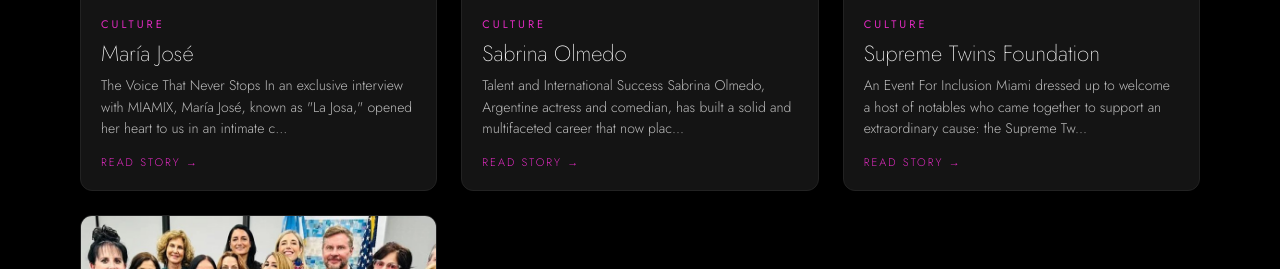
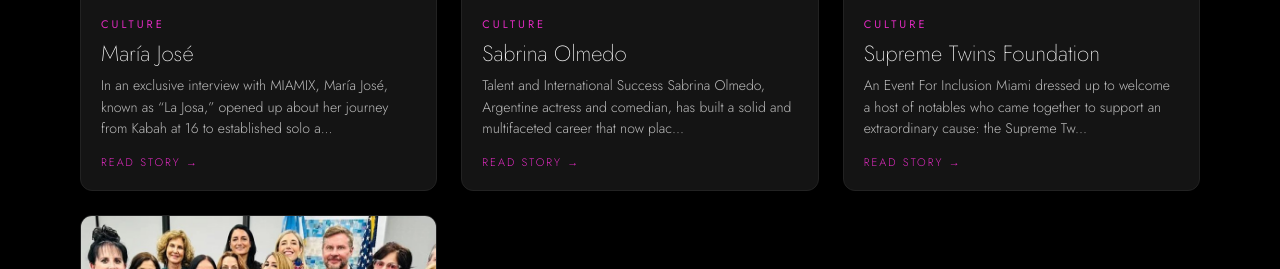
Before and after one commit to MIAMIX-io/MIAMIX.VIP-Site, a Jekyll site: the page built from culture.html, in a window 1280 px wide and 900 px high, scrolled down 1552 px, cut to the strip 185-454 px from the top of the window. Built offline with Jekyll 4.4.1, drawn with Linux system fonts in a browser that asks for light colours; some of the changed lines change nothing that is shown.

Commit message:
Update 2025-10-31-maria-jose.md

```diff
--- a/_posts/Culture/2025-10-31-maria-jose.md
+++ b/_posts/Culture/2025-10-31-maria-jose.md
@@ -1,7 +1,7 @@
 ---
 title: "María José"
 page_title: "The Voice That Never Stops"
-description: "The Voice That Never Stops In an exclusive interview with MIAMIX, María José, known as \"La Josa,\" opened her heart to us in an intimate conversation. With her trademark authenticity, the Mexican singer, dancer, and actress shared her story, from her beginnings as part of the iconic group Kabah to her present as an established solo artist and proud mother. Recalling her first steps in music at 16, María José confessed that she always dreamed of packed venues. “The more people there are, the more I feel encouraged to give my all,” she told us. Inspired by her mother's determination, she spoke to us about the importance of standing firm in the face of fame without compromising her family's privacy. “They don't talk about me much because I have nothing to hide. The press likes to follow those who don't want to be talked about,” she noted with humor and candor. One of the most exciting moments of her career was opening for Rihanna, a milestone she recalled with a mixture of adrenaline and uncertainty. “I was excited, of course, but I also understood that the audience hadn't come to see me. You have to give it your all and get out fast,” she said with a smile."
+description: "In an exclusive interview with MIAMIX, María José, known as “La Josa,” opened up about her journey from Kabah at 16 to established solo artist and proud mother. The Mexican singer, dancer, and actress said packed venues push her to give her all, and credited her mother’s determination for helping her handle fame while protecting her family’s privacy. She also recalled opening for Rihanna with adrenaline and humor: give it your all and get out fast."
 date: 2025-10-31
 cover_image: /images/culture/LAJOSA2-1024x684.jpg
 external_url: "https://www.miamix.io/culture-arts/maria-jose"
```
